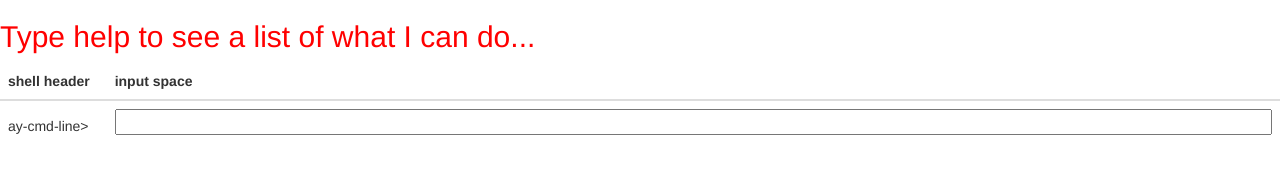
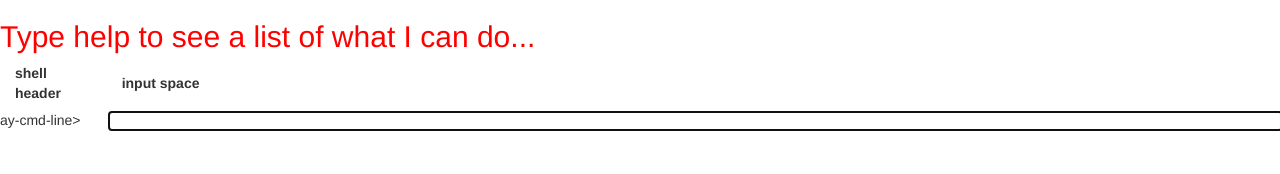
Before and after one commit to aliyeysides/angularpersonalsite, a plain HTML site: page index.html in a window 1280 px wide. Drawn offline with nearby package versions, Linux system fonts and the light colour scheme; some packages are replaced by stand-ins of ours.

Commit message:
adds auto focus directive and removes some bootstrap styling

```diff
--- a/app/app.js
+++ b/app/app.js
@@ -37,8 +37,19 @@ angular.module('ayApp', ['ngRoute'])
     }
   })
 
+  .directive('autoFocus', ['$timeout', function($timeout) {
+    return {
+        restrict: 'A',
+        link: function(scope, element) {
+            $timeout(function(){
+                element[0].focus();
+            }, 0);
+        }
+    }
+  }])
+
   .directive('ayShellInput', ['$rootScope', function($rootScope){
-    var template = '<input class="col-xs-12 shell-input" type="text" name="name" value="" enter-cmd="enterPressed()">';
+    var template = '<input auto-focus class="col-xs-12 shell-input" type="text" name="shellInput" value="" enter-cmd="enterPressed()">';
 
     return {
       restrict: 'E',
--- a/app/src/templates/_shellGrid.html
+++ b/app/src/templates/_shellGrid.html
@@ -1,4 +1,4 @@
-<table class="table col-xs-12 ay-shell-grid">
+<table class="col-xs-12 ay-shell-grid">
   <thead>
     <th class="col-xs-1">
       shell header
--- a/less/site.less
+++ b/less/site.less
@@ -1,18 +1,22 @@
 .main-window {
-  ay-top-nav {
+
     .ay-top-nav {
       .top-nav-header {
         color: red;
       }
     }
-  }
 
-  ay-shell-grid {
     .ay-shell-grid {
-      .shell-input input{
-
-      }
-    }
-  }
-
+      input {
+        display: inline-block;
+        float: left;
+        height: 18px;
+        padding: 0px;
+        font-size: 13px;
+        line-height: 18px;
+        color: black;
+        border: 0px;
+        margin: 2px;
+        }
+     }
 }
```
